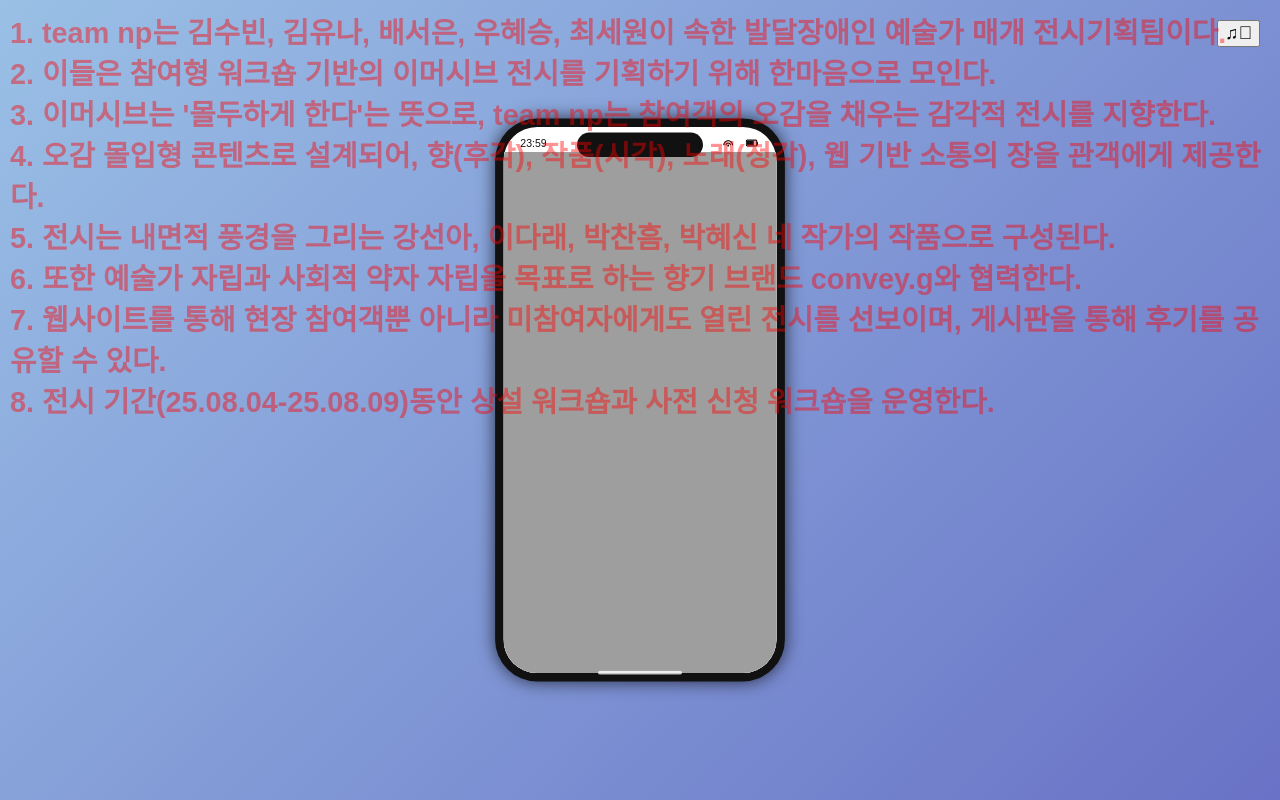
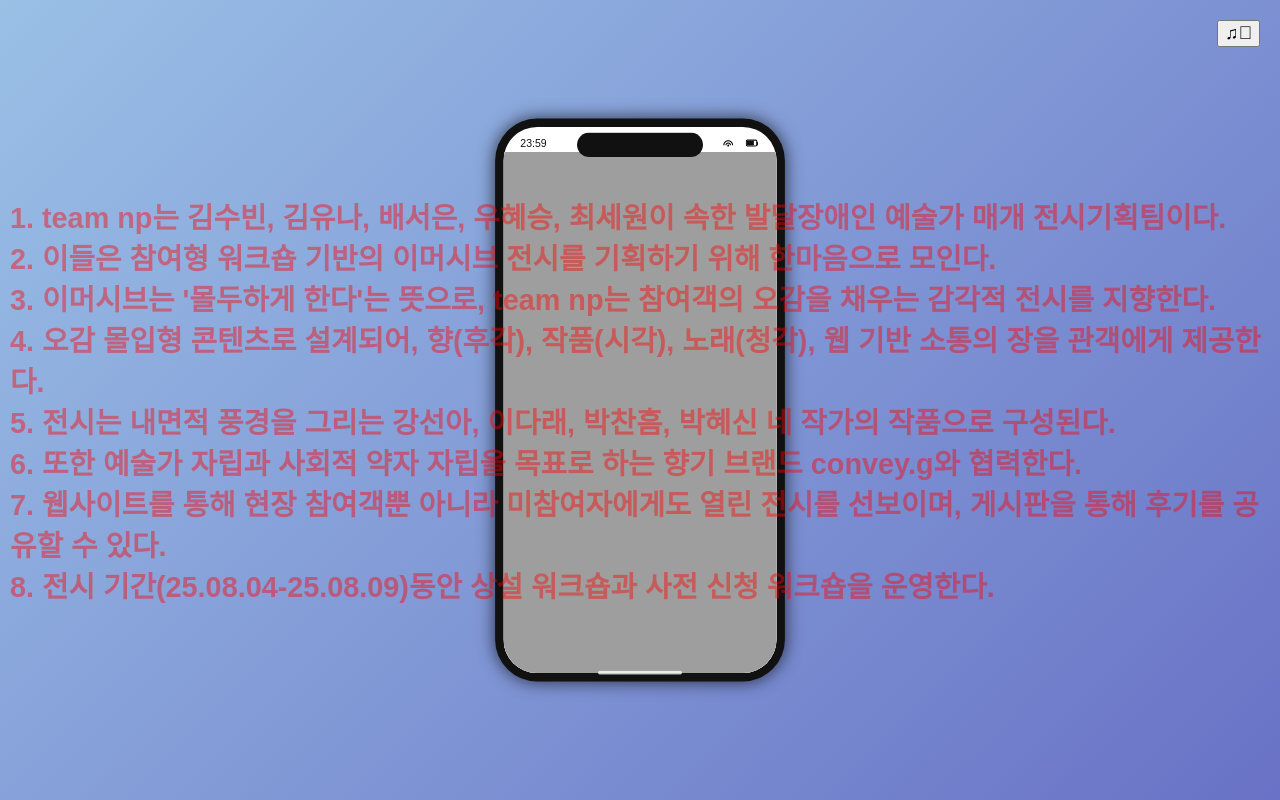
Before and after one commit to tjdmsj/seoeun, a plain HTML site: page index.html in a window 1280 px wide. Drawn offline with Linux system fonts and the light colour scheme; a web font is replaced by a local one.

Commit message:
Update index.html

```diff
--- a/index.html
+++ b/index.html
@@ -21,15 +21,20 @@
   /* text 레이어 */
  .text-layer {
   position: absolute;
-    top: 10px;    /* 왼쪽 상단 여백 */
+  top: 50%;
   left: 10px;
   right: 10px;
+
+  transform: translateY(-50%);
+
   font-size: 1.8rem;
   font-weight: bold;
   color: rgba(255, 0, 0, 0.427);
-    z-index: 50; /* body보다 위, iphone보다 아래 */
+  z-index: 50;
+
   display: flex;
-      justify-content: space-between; /* 양끝 배치 */
+  flex-direction: column;
+  justify-content: center;
 }
   .hidden {
   display: none;
```
Lines whose indentation alone changed are shown as unchanged.
